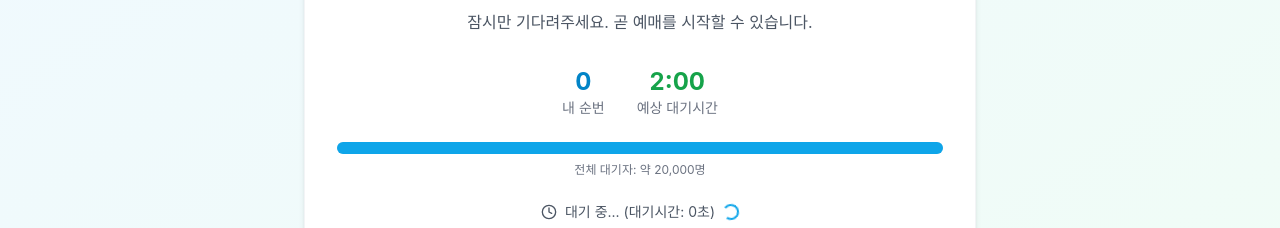
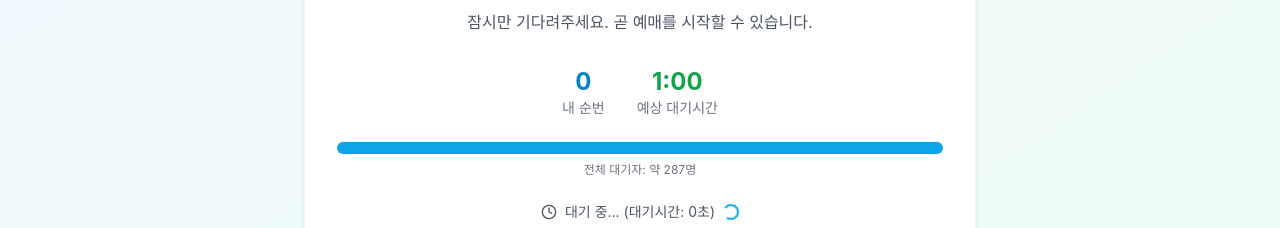
Before and after one commit to traffic-tacos/reservation-web, a React (Vite) app: page /queue in a window 1280 px wide. Shown: the part 244-472 px from the top of the page. Built offline with nearby package versions, Linux system fonts and the light colour scheme.

Commit message:
chore: change threshold

```diff
--- a/src/api/queue.ts
+++ b/src/api/queue.ts
@@ -109,9 +109,9 @@ export const queueApi = {
         }
       }
 
-      // ETA 계산: 남은 순번 * 랜덤 시간(3-8초)
-      const etaPerPosition = Math.floor(Math.random() * 6) + 3 // 3-8초
-      const etaSec = currentPosition * etaPerPosition
+      // ETA 계산: 1분에서 시작해서 순번에 비례해서 줄어들음
+      // 250위: 60초, 200위: 48초, 150위: 36초, ... 1위: 1초
+      const etaSec = Math.max(1, Math.floor((currentPosition / 250) * 60));
 
       return {
         status: 'waiting',
--- a/src/pages/Queue.tsx
+++ b/src/pages/Queue.tsx
@@ -4,25 +4,103 @@ import { useQuery, useMutation } from '@tanstack/react-query'
 import { motion } from 'framer-motion'
 import { Clock, Users, CheckCircle } from 'lucide-react'
 import { queueApi } from '@/api/queue'
+import { getApiMode } from '@/utils/config'
 // import { usePolling } from '@/hooks/usePolling'
 
 function Queue() {
   const navigate = useNavigate()
   const [waitingToken] = useState(() => localStorage.getItem('waiting_token') || '')
   const [isEntering, setIsEntering] = useState(false) // 중복 입장 방지
+  const [totalWaiters, setTotalWaiters] = useState(() =>
+    Math.floor(Math.random() * 51) + 250 // 초기값: 250~300
+  )
 
-  // 대기열 상태 조회 쿼리
-  const { data: queueStatus, error: statusError } = useQuery({
+  // API 모드 확인
+  const apiMode = getApiMode()
+  const isMockMode = apiMode === 'mock' || true // 임시: 강제 Mock 모드
+
+  // 디버깅: 초기 상태 확인
+  console.log('🎫 Waiting token:', waitingToken)
+  console.log('🔧 API Mode:', apiMode, 'Mock:', isMockMode)
+  console.log('🌍 Is Production:', import.meta.env.PROD)
+  console.log('📄 Config loaded from:', getApiMode() === 'mock' ? 'Mock mode detected' : 'Not mock mode')
+
+  // Mock 모드용 로컬 상태 관리
+  const [mockQueueStatus, setMockQueueStatus] = useState<{
+    status: 'waiting' | 'ready'
+    position: number
+    eta_sec?: number
+    ready_for_entry?: boolean
+    waiting_time?: number
+  } | null>(() => {
+    if (isMockMode && waitingToken) {
+      // 초기 순번 설정 (빠른 테스트를 위해 낮게: 5~15)
+      const initialPosition = Math.floor(Math.random() * 11) + 5
+      return {
+        status: 'waiting',
+        position: initialPosition,
+        eta_sec: Math.max(3, Math.floor(initialPosition * 0.8)), // 빠른 테스트용 ETA
+        ready_for_entry: false,
+        waiting_time: 0
+      }
+    }
+    return null
+  })
+
+  // Mock 모드: 로컬에서 대기열 상태 관리
+  useEffect(() => {
+    if (!isMockMode || !waitingToken) return
+
+    const interval = setInterval(() => {
+      setMockQueueStatus(prev => {
+        if (!prev || prev.status === 'ready') return prev
+
+        const decreaseAmount = Math.floor(Math.random() * 4) + 3 // 3-6씩 감소 (더 빠름)
+        const newPosition = Math.max(1, prev.position - decreaseAmount)
+
+        if (newPosition <= 1) {
+          return {
+            status: 'ready' as const,
+            position: 1,
+            eta_sec: undefined,
+            ready_for_entry: true,
+            waiting_time: prev.waiting_time || 0
+          }
+        }
+
+        const etaSec = Math.max(1, Math.floor(newPosition * 0.5)) // 빠른 테스트용 ETA
+
+        return {
+          status: 'waiting' as const,
+          position: newPosition,
+          eta_sec: etaSec,
+          ready_for_entry: false,
+          waiting_time: (prev.waiting_time || 0) + 2 // 2초마다 증가
+        }
+      })
+    }, 2000) // 2초마다 업데이트
+
+    return () => clearInterval(interval)
+  }, [isMockMode, waitingToken])
+
+  // 실제 API 모드용 쿼리
+  const { data: realQueueStatus, error: statusError } = useQuery({
     queryKey: ['queue-status', waitingToken],
-    queryFn: () => queueApi.getStatus(waitingToken),
-    enabled: !!waitingToken,
+    queryFn: () => {
+      console.log('🚨 REAL API CALLED - This should not happen in mock mode!')
+      console.log('Token:', waitingToken, 'Mock mode:', isMockMode, 'API mode:', apiMode)
+      return queueApi.getStatus(waitingToken)
+    },
+    enabled: !!waitingToken && !isMockMode, // Mock 모드가 아닐 때만 실행
     refetchInterval: 2000, // 2초마다 자동 갱신
     retry: 3, // 실패 시 3번 재시도
     retryDelay: 1000, // 1초 간격으로 재시도
-    // 부하 테스트용: 에러 발생해도 계속 폴링
     refetchOnMount: true,
     refetchOnWindowFocus: false,
   })
+
+  // 현재 사용할 queueStatus 결정
+  const queueStatus = isMockMode ? mockQueueStatus : realQueueStatus
 
   // 입장 뮤테이션
   const enterMutation = useMutation({
@@ -57,10 +135,23 @@ function Queue() {
     console.warn('⚠️ [LOAD TEST] Queue status error (page continues):', statusError)
   }
 
+  // 전체 대기자 수를 2초마다 랜덤으로 업데이트 (250~300명)
+  useEffect(() => {
+    const interval = setInterval(() => {
+      setTotalWaiters(Math.floor(Math.random() * 51) + 250)
+    }, 2000) // 2초마다 업데이트
+
+    return () => clearInterval(interval)
+  }, [])
+
   const status = queueStatus?.status || 'waiting'
   // 백엔드에서 받은 실제 position 값 사용 (PoC: 실제 대기열 데이터 반영)
   const position = queueStatus?.position ?? 0
-  const etaSeconds = queueStatus?.eta_sec || 120
+  const etaSeconds = queueStatus?.eta_sec || 60
+
+  // 디버깅: queueStatus 확인
+  console.log('🔍 Queue status:', queueStatus)
+  console.log('📊 Position:', position, 'ETA:', etaSeconds)
 
   const handleEnter = () => {
     if (!waitingToken) {
@@ -215,7 +306,7 @@ function Queue() {
                 />
               </div>
               <div className="text-xs text-gray-500 mt-2">
-                전체 대기자: 약 20,000명
+                전체 대기자: 약 {totalWaiters.toLocaleString()}명
               </div>
             </div>
 
```
